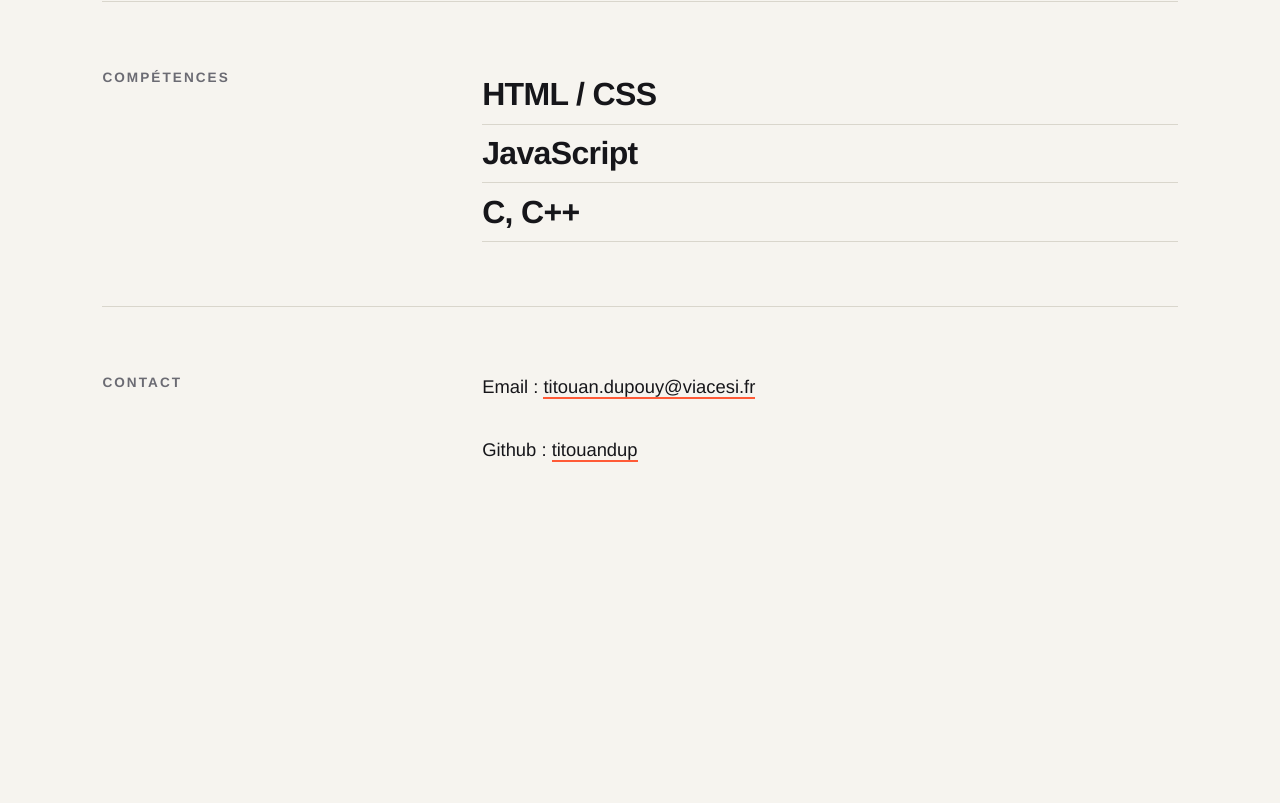
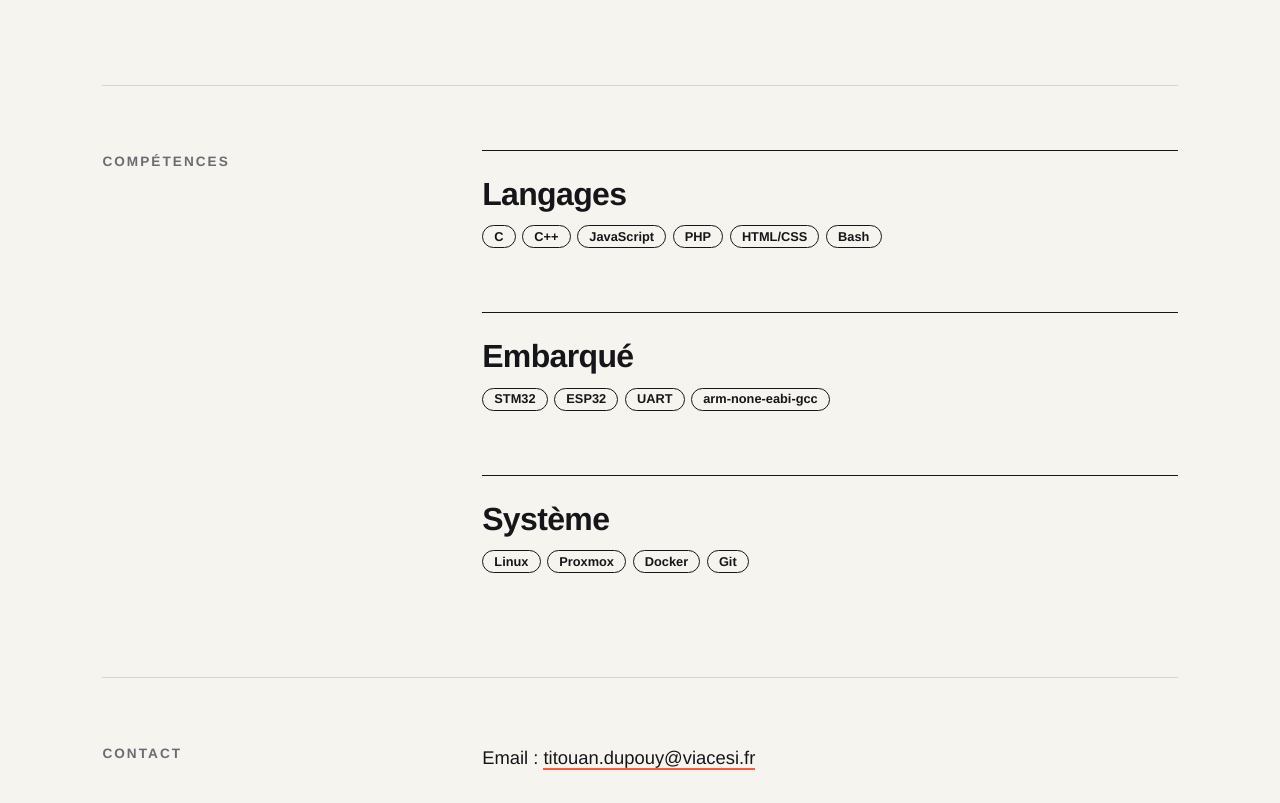
Before and after one commit to titouandup/titouandup.github.io, a plain HTML site: page index.html in a window 1280 px wide. Shown: the part 2169-2972 px from the top of the page. Before the commit the page ends 2762 px from the top, so only its background shows below. Drawn offline with Linux system fonts and the light colour scheme.

Commit message:
Correction html et css pour apparition des compétences, ajout fonction js qui implémente au lancement

```diff
--- a/index.html
+++ b/index.html
@@ -32,11 +32,7 @@
 
       <section id="competences">
         <h2>Compétences</h2>
-        <ul>
-          <li>HTML / CSS</li>
-          <li>JavaScript</li>
-          <li>C, C++</li>
-        </ul>
+        <div id="liste-competences" class="grille"></div>
       </section>
 
       <section id="contact">
--- a/script.js
+++ b/script.js
@@ -44,4 +44,15 @@ function carteProjet(p) {
     </article>`;
 }
 
+function carteCompetence(c) {
+  return `
+    <article class="carte">
+      <div class="carte-contenu">
+        <h3>${c.categorie}</h3>
+        <div class="techs">${badges(c.items)}</div>
+      </div>
+    </article>`;
+}
+
 document.getElementById("liste-projets").innerHTML = projets.map(carteProjet).join("");
+document.getElementById("liste-competences").innerHTML = competences.map(carteCompetence).join("");
--- a/style.css
+++ b/style.css
@@ -168,7 +168,7 @@ main section:last-child {
   }
 }
 
-/* Cartes projets générées par JS */
+/* Cartes projets envoyée par le JS */
 article p {
   margin-bottom: 1rem;
 }
@@ -193,3 +193,18 @@ article a {
   font-size: 0.95rem;
   font-weight: 600;
 }
+
+/* Grille de cartes (projets et compétences) */
+.grille {
+  display: grid;
+  gap: 1.5rem;
+}
+
+.carte {
+  border-top: 1px solid var(--text);
+  padding: 1.5rem 0;
+}
+
+.carte h3 {
+  margin-bottom: 0.75rem;
+}
```
